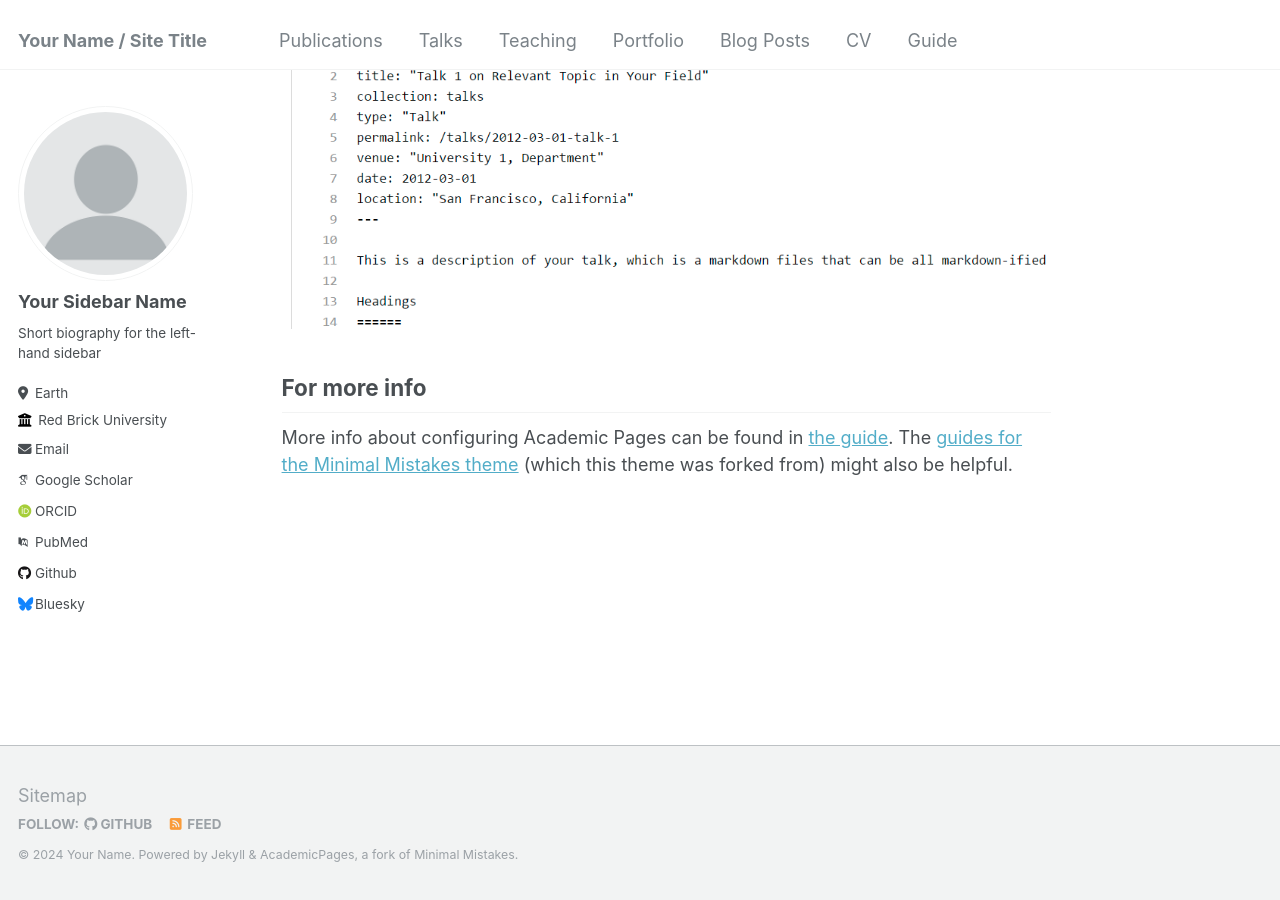
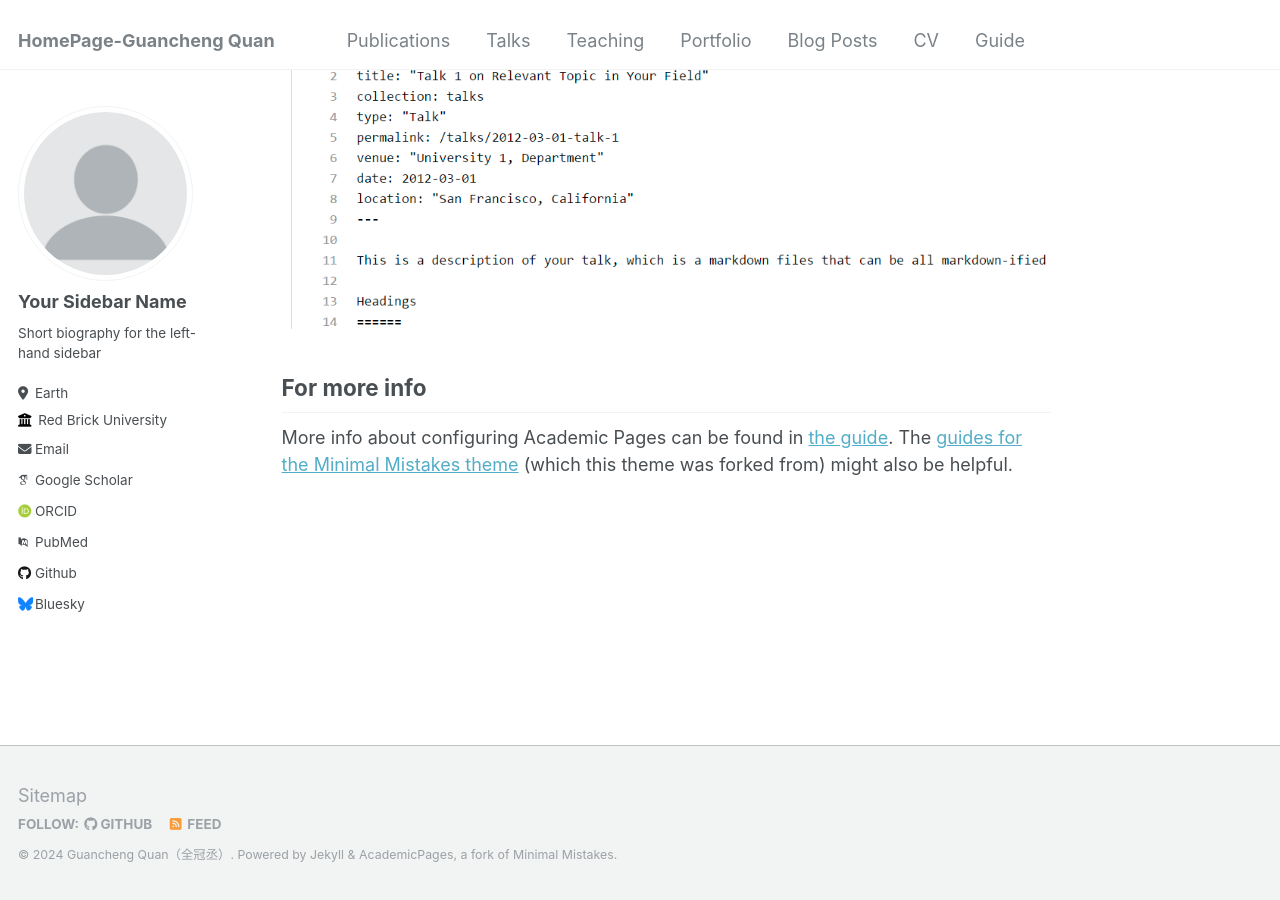
Before and after one commit to GiCI-Q/GiCI-Q.github.io, a Jekyll site: the page built from _pages/about.md, in a window 1280 px wide and 900 px high, scrolled down 2660 px. Built offline with Jekyll 4.4.1, drawn with Linux system fonts in a browser that asks for light colours; some web fonts are replaced.

Commit message:
Update _config.yml

```diff
--- a/_config.yml
+++ b/_config.yml
@@ -8,11 +8,11 @@
 
 # Basic Site Settings
 locale                   : "en-US"
-title                    : "Your Name / Site Title"
+title                    : "HomePage-Guancheng Quan"
 title_separator          : "-"
-name                     : &name "Your Name"
+name                     : &name "Guancheng Quan（全冠丞）"
 description              : &description "personal description"
-url                      : https://academicpages.github.io # the base hostname & protocol for your site e.g. "https://mmistakes.github.io"
+url                      : https://GiCI-Q.github.io
 baseurl                  : "" # the subpath of your site, e.g. "/blog"
 repository               : "academicpages/academicpages.github.io"
 
```
